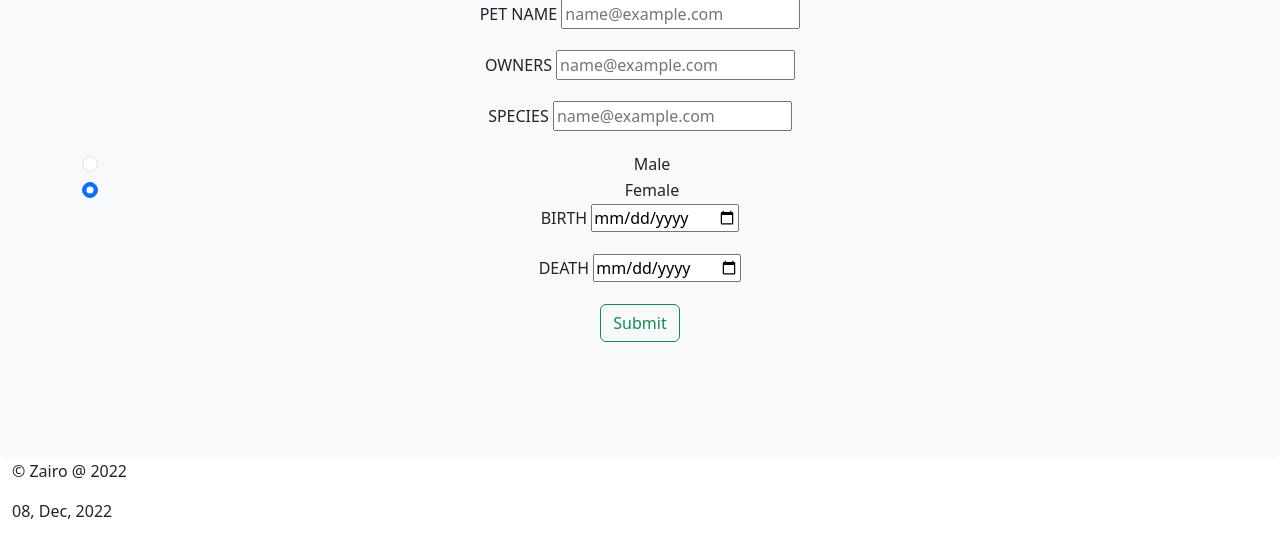
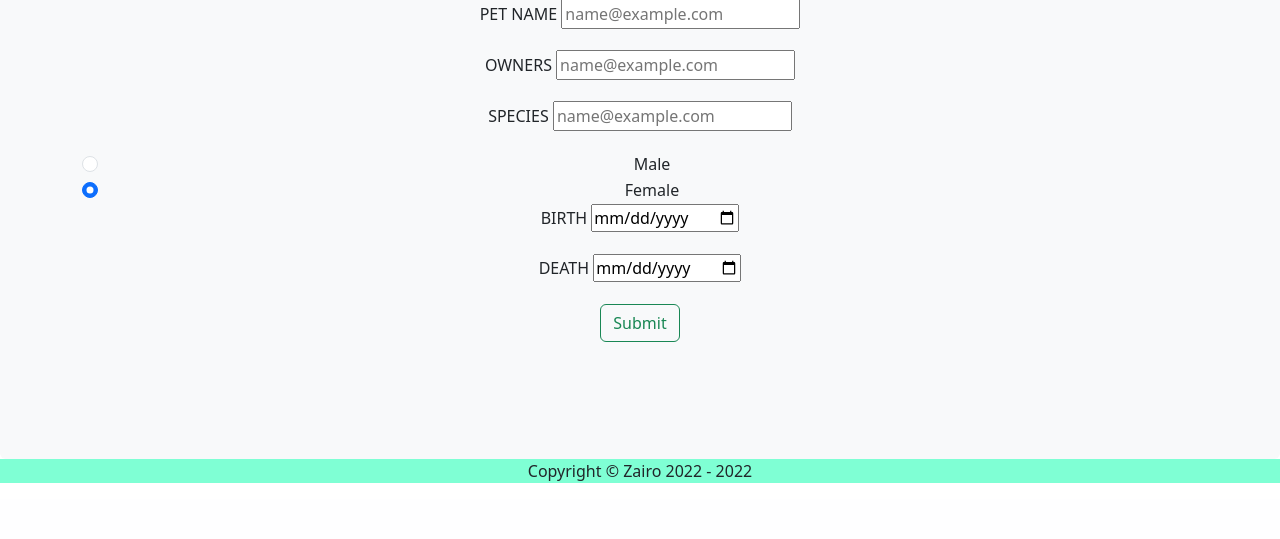
Before and after one commit to yuuyakizami/MySqlEdu---Practice, a PHP site: page / in a window 1280 px wide. Shown: the part 1745-2284 px from the top of the page. After the commit the page ends 2228 px from the top, so only its background shows below. Run offline with PHP 8.4, Linux system fonts and the light colour scheme; some libraries are stand-ins or nearby versions.

Commit message:
ahahahah

```diff
--- a/footer.php
+++ b/footer.php
@@ -1,5 +1,8 @@
-<div class="container-fluid">
-    <p>&copy Zairo @ 2022</p>
-    <p><?php $today = date("d, M, Y");
+<style>
+
+</style>
+
+<div class="container-fluid text-center mx-auto">
+    <p>Copyright &copy Zairo 2022 - <?php $today = date("Y");
     echo $today;?></p>
 </div>
--- a/index.php
+++ b/index.php
@@ -209,8 +209,10 @@ if (isset($_POST['submit'])) {
 
   <!-- Contact -->
   <!-- Footer Section -->
+<footer id="footer">
+ <?php include'footer.php';?>
+</footer>
 
-    <?php include'footer.php';?>
     <script src="myModal.js"></script>
       <script src="node_modules/bootstrap/dist/js/bootstrap.min.js"></script>
 
--- a/main.css
+++ b/main.css
@@ -13,4 +13,7 @@ body {
 #contact {
     height: 500px;
 }
+#footer {
+    background-color: aquamarine;
+}
 /* To start, scrollspy requires two things: a navigation, list group, or a simple set of links, plus a scrollable container. The scrollable container can be the <body> or a custom element with a set height and overflow-y: scroll. */
```
Also changed, not shown: package-lock.json (deleted).
